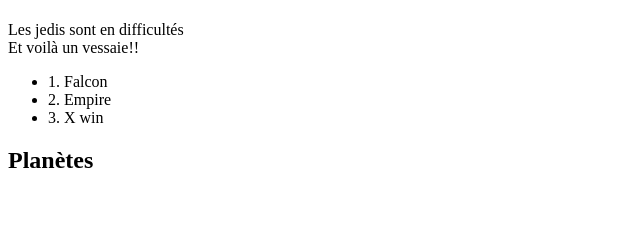
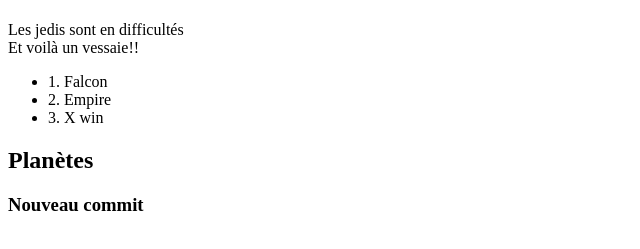
Before and after one commit to Tresor25mat/formation-github, a plain HTML site: page index.html in a window 1280 px wide. Shown: the part 59-308 px from the top of the page, without its empty margins (0-640 px from the left). Drawn offline with Linux system fonts and the light colour scheme.

Commit message:
Feat: Ajout d'un titre h3

```diff
--- a/index.html
+++ b/index.html
@@ -22,5 +22,8 @@
     <div>
       <h2>Planètes</h2>
     </div>
+    <div>
+      <h3>Nouveau commit</h3>
+    </div>
   </body>
 </html>
```
